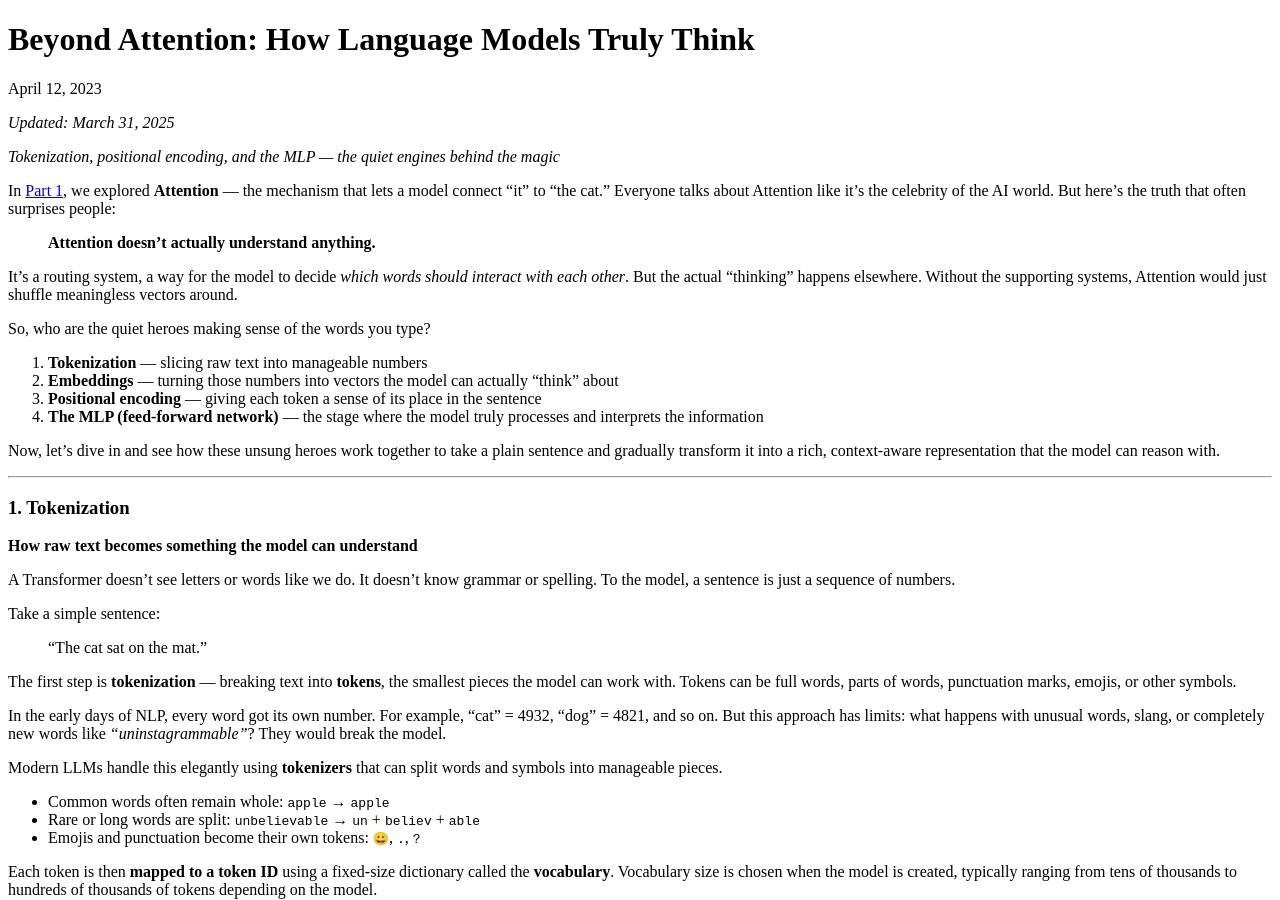
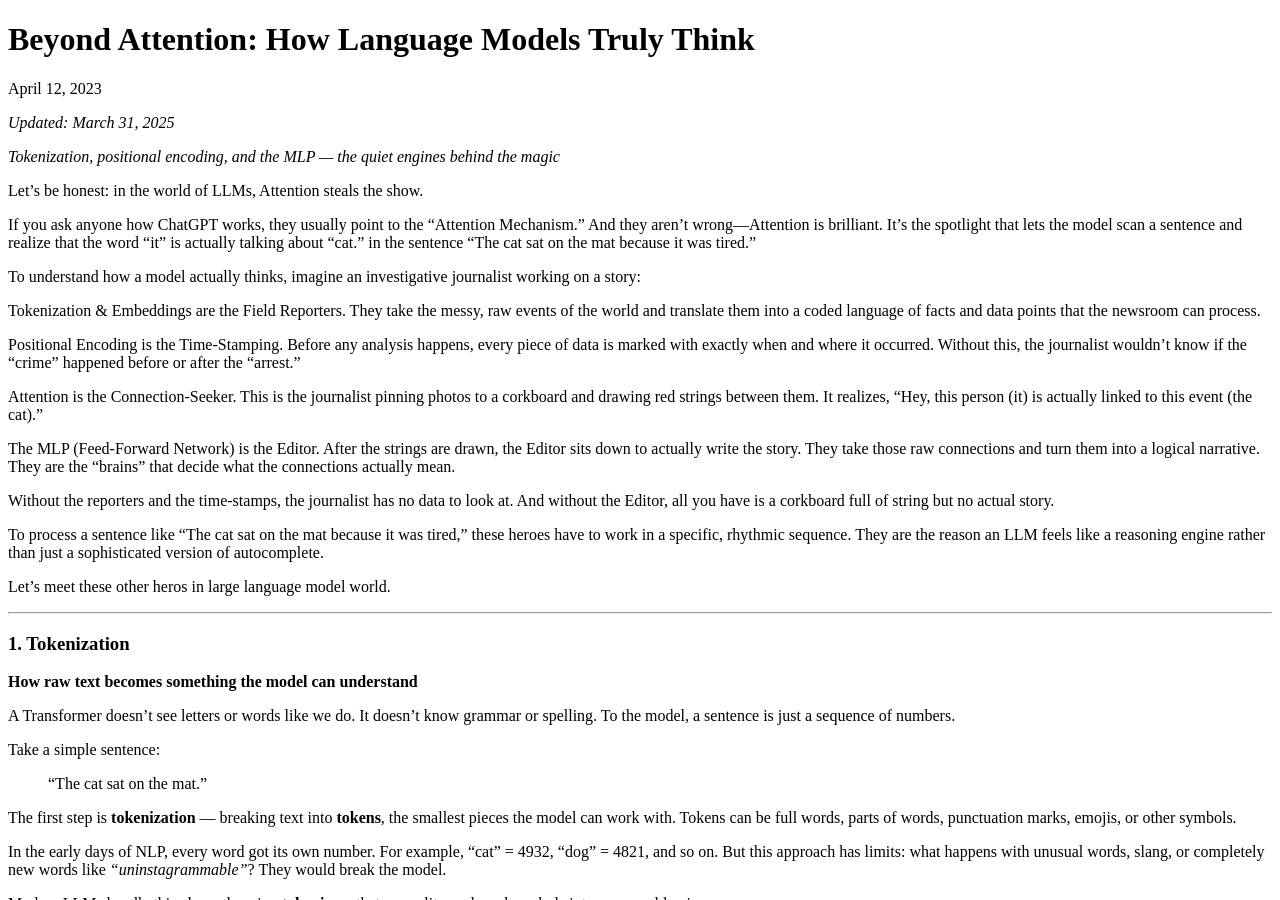
Before and after one commit to vivekvermacse/vivekvermacse.github.io, a Jekyll site: the page built from _posts/2023-04-12-beyond-attention.md, in a window 1280 px wide and 900 px high. Built offline with Jekyll 4.4.1, drawn with Linux system fonts in a browser that asks for light colours.

Commit message:
Update 2023-04-12-beyond-attention.md

```diff
--- a/_posts/2023-04-12-beyond-attention.md
+++ b/_posts/2023-04-12-beyond-attention.md
@@ -11,20 +11,25 @@ permalink: /2023/04/12/beyond-attention-how-language-models-truly-think.html
 
 *Tokenization, positional encoding, and the MLP — the quiet engines behind the magic*
 
-In [Part 1](https://medium.com/@vivekverma.cse/from-vectors-to-meaning-inside-the-attention-mechanism-a2fabbb2e1f4), we explored **Attention** — the mechanism that lets a model connect “it” to “the cat.” Everyone talks about Attention like it’s the celebrity of the AI world. But here’s the truth that often surprises people:
+Let’s be honest: in the world of LLMs, Attention steals the show.
 
-> **Attention doesn’t actually understand anything.**
+If you ask anyone how ChatGPT works, they usually point to the "Attention Mechanism." And they aren't wrong—Attention is brilliant. It’s the spotlight that lets the model scan a sentence and realize that the word "it" is actually talking about "cat." in the sentence "The cat sat on the mat because it was tired."
 
-It’s a routing system, a way for the model to decide *which words should interact with each other*. But the actual “thinking” happens elsewhere. Without the supporting systems, Attention would just shuffle meaningless vectors around.
+To understand how a model actually thinks, imagine an investigative journalist working on a story:
 
-So, who are the quiet heroes making sense of the words you type?
+Tokenization & Embeddings are the Field Reporters. They take the messy, raw events of the world and translate them into a coded language of facts and data points that the newsroom can process.
 
-1. **Tokenization** — slicing raw text into manageable numbers
-2. **Embeddings** — turning those numbers into vectors the model can actually “think” about
-3. **Positional encoding** — giving each token a sense of its place in the sentence
-4. **The MLP (feed-forward network)** — the stage where the model truly processes and interprets the information
+Positional Encoding is the Time-Stamping. Before any analysis happens, every piece of data is marked with exactly when and where it occurred. Without this, the journalist wouldn't know if the "crime" happened before or after the "arrest."
 
-Now, let’s dive in and see how these unsung heroes work together to take a plain sentence and gradually transform it into a rich, context-aware representation that the model can reason with.
+Attention is the Connection-Seeker. This is the journalist pinning photos to a corkboard and drawing red strings between them. It realizes, "Hey, this person (it) is actually linked to this event (the cat)."
+
+The MLP (Feed-Forward Network) is the Editor. After the strings are drawn, the Editor sits down to actually write the story. They take those raw connections and turn them into a logical narrative. They are the "brains" that decide what the connections actually mean.
+
+Without the reporters and the time-stamps, the journalist has no data to look at. And without the Editor, all you have is a corkboard full of string but no actual story.
+
+To process a sentence like “The cat sat on the mat because it was tired,” these heroes have to work in a specific, rhythmic sequence. They are the reason an LLM feels like a reasoning engine rather than just a sophisticated version of autocomplete.
+
+Let’s meet these other heros in large language model world.
 
 ---
 
```
